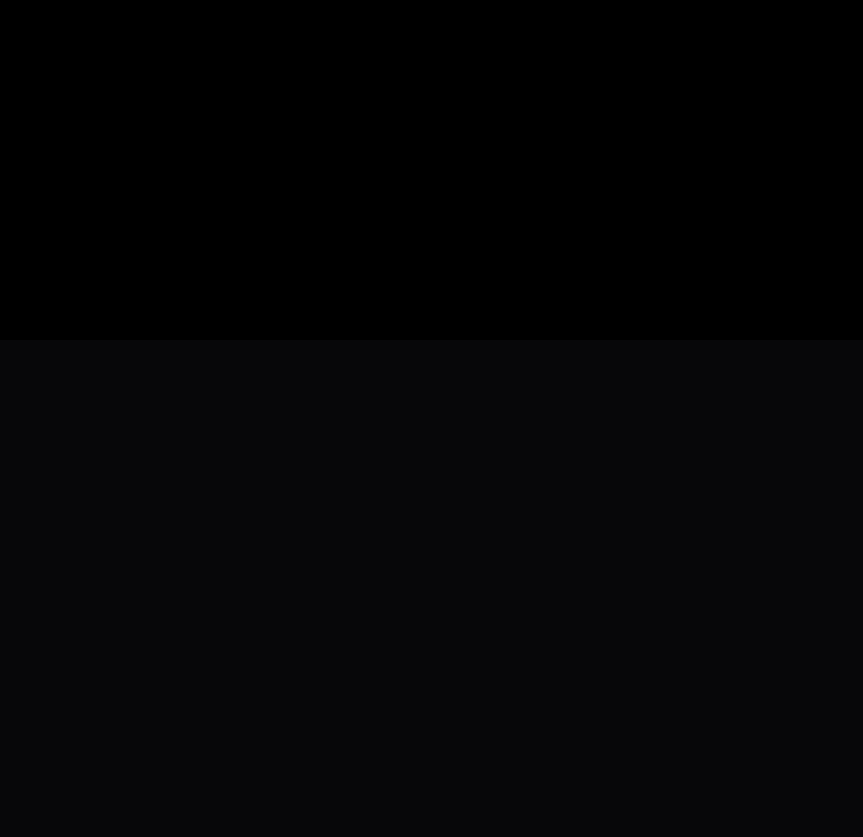
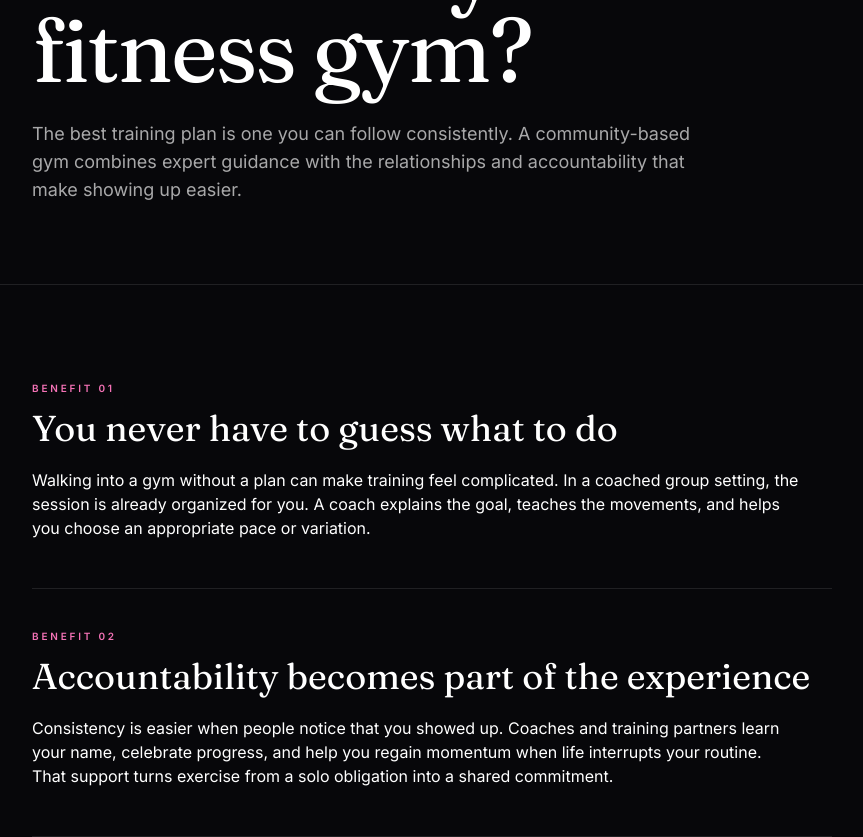
Before and after one commit to dfeleppa/lyfe, a Next.js app: page /what-are-the-benefits-of-joining-a-community-based-fitness-gym in a window 1280 px wide. Before the commit this address had no page. Shown: the part 460-1297 px from the top of the page, without its empty margins (208-1071 px from the left). Before the commit the page ends 800 px from the top, so only its background shows below. Built offline with nearby package versions, Linux system fonts and the light colour scheme.

Commit message:
Add legacy redirects and update membership rate

```diff
--- a/next.config.ts
+++ b/next.config.ts
@@ -1,8 +1,32 @@
 import type { NextConfig } from "next";
 
 const nextConfig: NextConfig = {
+  skipTrailingSlashRedirect: true,
   images: {
     remotePatterns: [],
+  },
+  async redirects() {
+    return [
+      { source: "/get-started", destination: "/#trial", permanent: true },
+      { source: "/get-started/", destination: "/#trial", permanent: true },
+      { source: "/consult", destination: "/#trial", permanent: true },
+      { source: "/consult/", destination: "/#trial", permanent: true },
+      { source: "/intro", destination: "/#trial", permanent: true },
+      { source: "/intro/", destination: "/#trial", permanent: true },
+      { source: "/member-reviews", destination: "/#results", permanent: true },
+      { source: "/member-reviews/", destination: "/#results", permanent: true },
+      { source: "/nutrition", destination: "/nutrition-program", permanent: true },
+      { source: "/nutrition/", destination: "/nutrition-program", permanent: true },
+      { source: "/pricing/", destination: "/pricing", permanent: true },
+      { source: "/schedule/", destination: "/schedule", permanent: true },
+      { source: "/nutrition-program/", destination: "/nutrition-program", permanent: true },
+      { source: "/privacy-policy/", destination: "/privacy-policy", permanent: true },
+      {
+        source: "/what-are-the-benefits-of-joining-a-community-based-fitness-gym/",
+        destination: "/what-are-the-benefits-of-joining-a-community-based-fitness-gym",
+        permanent: true,
+      },
+    ];
   },
 };
 
--- /dev/null
+++ b/src/app/kurewomapysisuhi/route.ts
@@ -0,0 +1 @@
+export { gone as GET, gone as HEAD } from "@/lib/gone";
--- a/src/app/pricing/page.tsx
+++ b/src/app/pricing/page.tsx
@@ -45,9 +45,9 @@
               <h2 className="mt-3 font-display text-[clamp(2.2rem,5vw,3.5rem)] leading-[0.95] text-white">
                 Lyfe Membership
               </h2>
-              <p className="mt-4 font-sans text-base text-white/70">As low as</p>
+              <p className="mt-4 font-sans text-base text-white/70">Starting at</p>
               <p className="mt-1 font-display text-[clamp(3rem,6vw,4.5rem)] font-normal leading-none text-white">
-                $5<span className="ml-2 font-sans text-base text-white/70">/class</span>
+                $152.99<span className="ml-2 font-sans text-base text-white/70">/mo</span>
               </p>
 
               <ul className="mt-8 space-y-3">
--- a/src/app/sitemap.ts
+++ b/src/app/sitemap.ts
@@ -1,5 +1,7 @@
 import type { MetadataRoute } from "next";
 import { SITE_URL } from "@/lib/site";
+
+const COMMUNITY_FITNESS_ARTICLE = "/what-are-the-benefits-of-joining-a-community-based-fitness-gym";
 
 export default function sitemap(): MetadataRoute.Sitemap {
   return [
@@ -7,6 +9,7 @@
     { url: `${SITE_URL}/pricing`, priority: 0.9 },
     { url: `${SITE_URL}/schedule`, priority: 0.8 },
     { url: `${SITE_URL}/nutrition-program`, priority: 0.7 },
+    { url: `${SITE_URL}${COMMUNITY_FITNESS_ARTICLE}`, priority: 0.6 },
     { url: `${SITE_URL}/privacy-policy`, priority: 0.2 },
   ];
 }
--- /dev/null
+++ b/src/app/what-are-the-benefits-of-joining-a-community-based-fitness-gym/layout.tsx
@@ -0,0 +1,21 @@
+import type { Metadata } from "next";
+
+const articlePath = "/what-are-the-benefits-of-joining-a-community-based-fitness-gym";
+
+export const metadata: Metadata = {
+  title: "Benefits of a Community-Based Fitness Gym | Lyfe Fitness",
+  description:
+    "Discover how coaching, accountability, variety, and a supportive local community can make consistent training easier at Lyfe Fitness in Baldwin, NY.",
+  alternates: { canonical: articlePath },
+  openGraph: {
+    title: "Benefits of a Community-Based Fitness Gym | Lyfe Fitness",
+    description:
+      "How expert coaching and a supportive local community can help you train consistently and make meaningful progress.",
+    url: articlePath,
+    type: "article",
+  },
+};
+
+export default function CommunityFitnessArticleLayout({ children }: { children: React.ReactNode }) {
+  return children;
+}
--- /dev/null
+++ b/src/app/what-are-the-benefits-of-joining-a-community-based-fitness-gym/page.tsx
@@ -0,0 +1,79 @@
+import SiteFooter from "../components/SiteFooter";
+import SiteNav from "../components/SiteNav";
+
+const benefits = [
+  {
+    title: "You never have to guess what to do",
+    body: "Walking into a gym without a plan can make training feel complicated. In a coached group setting, the session is already organized for you. A coach explains the goal, teaches the movements, and helps you choose an appropriate pace or variation.",
+  },
+  {
+    title: "Accountability becomes part of the experience",
+    body: "Consistency is easier when people notice that you showed up. Coaches and training partners learn your name, celebrate progress, and help you regain momentum when life interrupts your routine. That support turns exercise from a solo obligation into a shared commitment.",
+  },
+  {
+    title: "The environment feels more welcoming",
+    body: "A strong community gym brings together people with different ages, backgrounds, and experience levels. Everyone can work toward an individual goal while still sharing the energy of the room. New members get guidance instead of being left to figure everything out alone.",
+  },
+  {
+    title: "Your training stays varied and purposeful",
+    body: "Thoughtful programming can combine strength, conditioning, mobility, and skill work across the week. Variety keeps sessions engaging, while a consistent coaching approach helps you build competence rather than simply chasing random workouts.",
+  },
+  {
+    title: "Progress becomes easier to recognize",
+    body: "Progress is more than a number on a scale. Better technique, heavier lifts, improved endurance, more energy, and greater confidence all matter. Regular coaching gives you useful feedback and helps you notice improvements that are easy to miss on your own.",
+  },
+];
+
+export default function CommunityFitnessArticlePage() {
+  return (
+    <main className="min-h-screen bg-[#07070a] text-white">
+      <SiteNav />
+
+      <article>
+        <header className="border-b border-white/10 pt-36 md:pt-44">
+          <div className="mx-auto max-w-4xl px-6 pb-16 md:px-12 md:pb-20">
+            <p className="font-sans text-xs font-semibold uppercase tracking-[0.28em] text-[#f472b6]">
+              Coaching · Results · Community
+            </p>
+            <h1 className="mt-5 font-display text-[clamp(2.8rem,7vw,5.6rem)] leading-[0.95] tracking-tight text-white">
+              What are the benefits of joining a community-based fitness gym?
+            </h1>
+            <p className="mt-7 max-w-2xl font-sans text-base leading-8 text-white/65 md:text-lg">
+              The best training plan is one you can follow consistently. A community-based gym combines expert guidance with the relationships and accountability that make showing up easier.
+            </p>
+          </div>
+        </header>
+
+        <div className="mx-auto max-w-4xl px-6 py-16 md:px-12 md:py-24">
+          <div className="space-y-12">
+            {benefits.map((benefit, index) => (
+              <section key={benefit.title} className="border-t border-white/10 pt-10 first:border-t-0 first:pt-0">
+                <p className="font-sans text-[10px] font-semibold uppercase tracking-[0.28em] text-[#f472b6]">
+                  Benefit {String(index + 1).padStart(2, "0")}
+                </p>
+                <h2 className="mt-3 font-display text-3xl leading-tight text-white md:text-4xl">{benefit.title}</h2>
+                <p className="mt-5 max-w-3xl font-sans text-[15px] leading-8 text-white/72 md:text-base">{benefit.body}</p>
+              </section>
+            ))}
+          </div>
+
+          <section className="mt-16 border border-white/10 bg-white/[0.04] p-7 text-center md:p-10">
+            <h2 className="font-display text-3xl text-white md:text-4xl">Experience the difference for yourself.</h2>
+            <p className="mx-auto mt-4 max-w-xl font-sans text-sm leading-7 text-white/65 md:text-base">
+              Lyfe Fitness offers coach-led group training for people who want structure, progress, and a community that makes fitness more enjoyable.
+            </p>
+            <a
+              href="/#trial"
+              data-open-crm-popup="true"
+              className="mt-7 inline-flex items-center rounded-[4px] bg-[#ec4899] px-7 py-3.5 font-sans text-xs font-semibold uppercase tracking-[0.24em] text-white transition hover:bg-[#db2777]"
+            >
+              Start Your Free Week
+            </a>
+          </section>
+        </div>
+      </article>
+
+      <SiteFooter />
+    </main>
+  );
+}
--- /dev/null
+++ b/src/app/xyjefoporizixevo/route.ts
@@ -0,0 +1 @@
+export { gone as GET, gone as HEAD } from "@/lib/gone";
--- /dev/null
+++ b/src/lib/gone.ts
@@ -0,0 +1,8 @@
+export function gone() {
+  return new Response(null, {
+    status: 410,
+    headers: {
+      "Cache-Control": "public, max-age=0, s-maxage=86400",
+    },
+  });
+}
```
